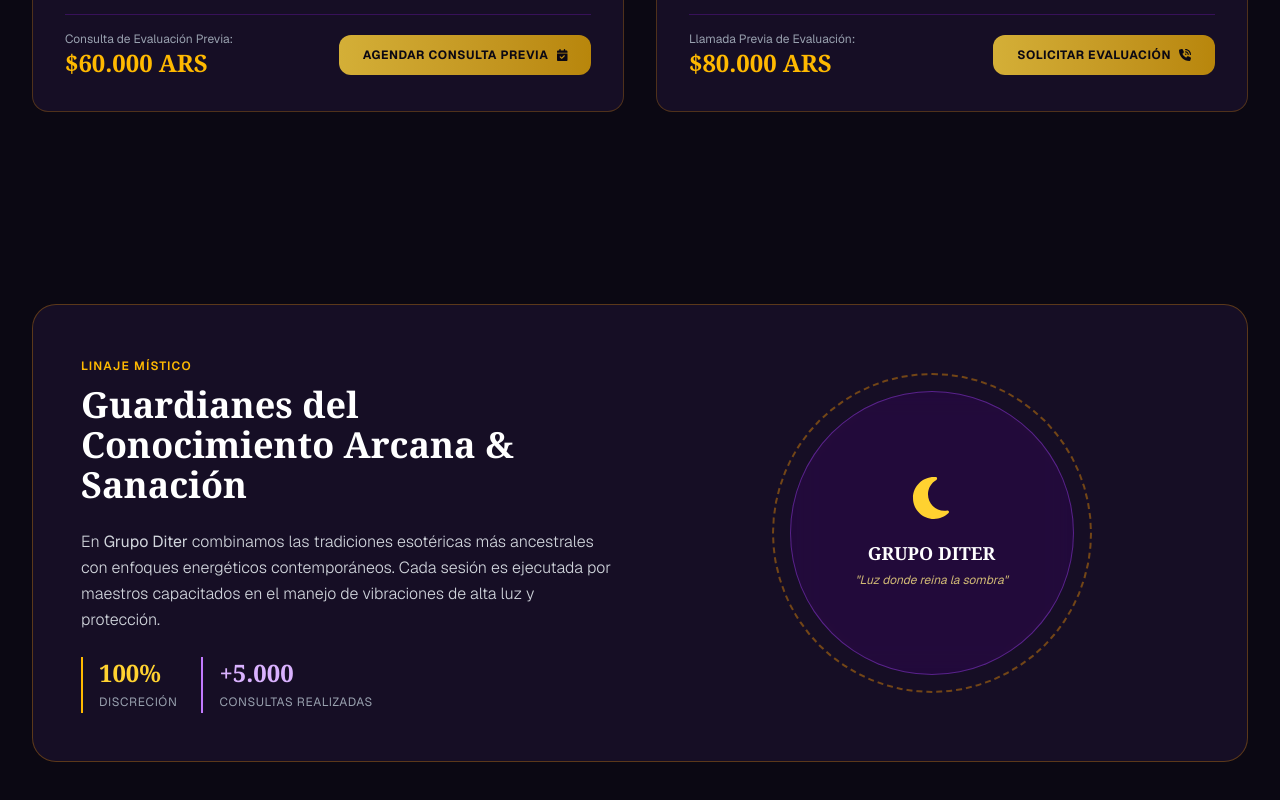
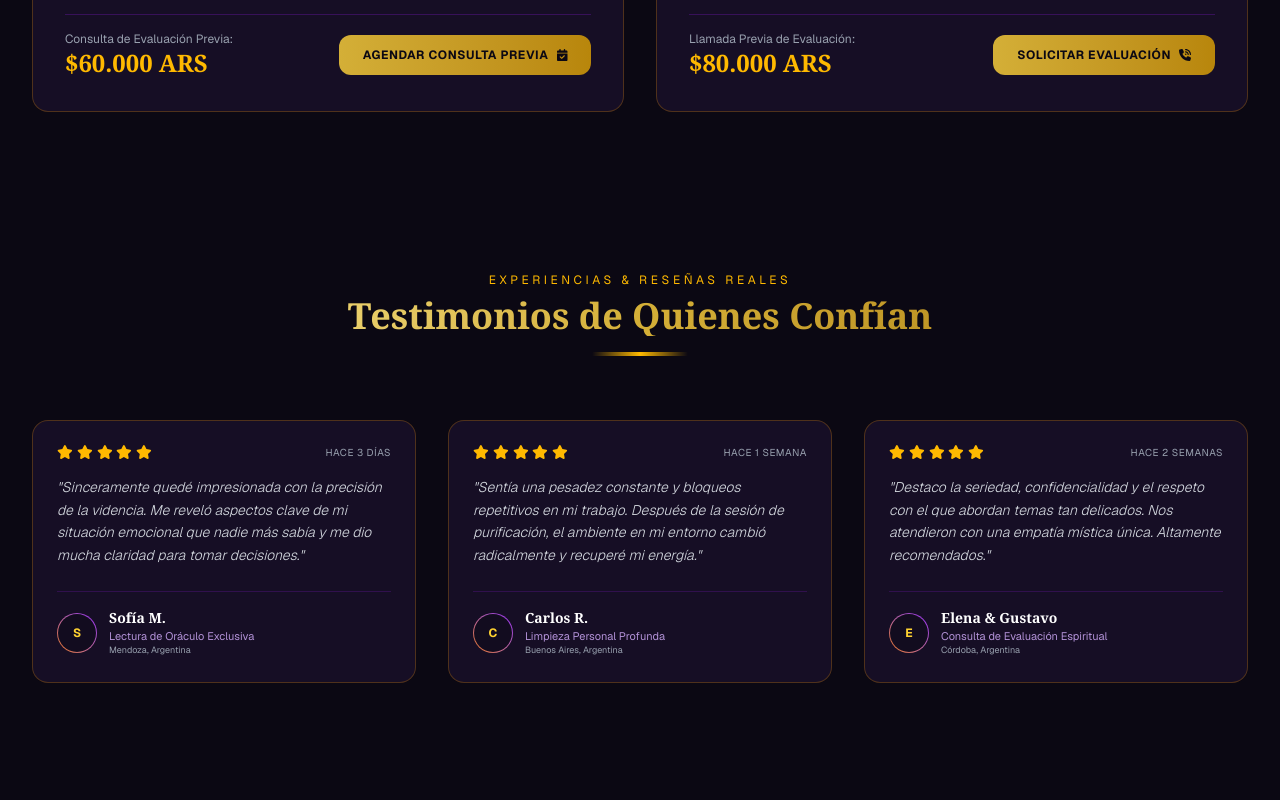
Before and after one commit to diferentedeterminado-a11y/web-diter, a Next.js app: page / in a window 1280 px wide. Shown: the part 1932-2732 px from the top of the page. Built offline with nearby package versions, Linux system fonts and the light colour scheme.

Commit message:
feat: integrar componente modular de testimonios

```diff
--- a/app/page.tsx
+++ b/app/page.tsx
@@ -1,5 +1,5 @@
 'use client';
-
+import Testimonials from '@/components/Testimoniales';
 import React, { useState, useEffect, useRef } from 'react';
 import Script from 'next/script';
 
@@ -573,6 +573,8 @@ export default function Home() {
             </div>
           </section>
 
+{/* SECCIÓN TESTIMONIOS */}
+<Testimonials />
           {/* ABOUT US SECTION */}
           <section id="nosotros" className="py-16 md:py-20 px-4 sm:px-6 lg:px-8 max-w-7xl mx-auto w-full my-4 md:my-8">
             <div className="bg-[#1A112B]/80 backdrop-blur-sm rounded-3xl p-6 sm:p-12 border border-amber-500/30 relative overflow-hidden">
--- /dev/null
+++ b/components/Testimoniales.tsx
@@ -0,0 +1,84 @@
+'use client';
+
+import React from 'react';
+
+export default function Testimonials() {
+  const testimonials = [
+    {
+      name: 'Sofía M.',
+      location: 'Mendoza, Argentina',
+      service: 'Lectura de Oráculo Exclusiva',
+      comment:
+        'Sinceramente quedé impresionada con la precisión de la videncia. Me reveló aspectos clave de mi situación emocional que nadie más sabía y me dio mucha claridad para tomar decisiones.',
+      rating: 5,
+      date: 'Hace 3 días',
+    },
+    {
+      name: 'Carlos R.',
+      location: 'Buenos Aires, Argentina',
+      service: 'Limpieza Personal Profunda',
+      comment:
+        'Sentía una pesadez constante y bloqueos repetitivos en mi trabajo. Después de la sesión de purificación, el ambiente en mi entorno cambió radicalmente y recuperé mi energía.',
+      rating: 5,
+      date: 'Hace 1 semana',
+    },
+    {
+      name: 'Elena & Gustavo',
+      location: 'Córdoba, Argentina',
+      service: 'Consulta de Evaluación Espiritual',
+      comment:
+        'Destaco la seriedad, confidencialidad y el respeto con el que abordan temas tan delicados. Nos atendieron con una empatía mística única. Altamente recomendados.',
+      rating: 5,
+      date: 'Hace 2 semanas',
+    },
+  ];
+
+  return (
+    <section id="testimonios" className="py-16 md:py-20 px-4 sm:px-6 lg:px-8 max-w-7xl mx-auto w-full">
+      <div className="text-center mb-12 md:mb-16">
+        <h2 className="text-xs uppercase tracking-[0.3em] text-amber-400 mb-2">Experiencias & Reseñas Reales</h2>
+        <h3 className="font-serif text-3xl sm:text-4xl font-extrabold text-transparent bg-clip-text bg-gradient-to-r from-[#FFF099] via-[#D4AF37] to-[#AA7C11]">
+          Testimonios de Quienes Confían
+        </h3>
+        <div className="w-24 h-1 bg-gradient-to-r from-transparent via-amber-400 to-transparent mx-auto mt-4"></div>
+      </div>
+
+      <div className="grid grid-cols-1 md:grid-cols-3 gap-8">
+        {testimonials.map((item, index) => (
+          <div
+            key={index}
+            className="bg-[#1A112B]/80 backdrop-blur-sm border border-amber-500/25 rounded-2xl p-6 flex flex-col justify-between relative"
+          >
+            <div>
+              <div className="flex items-center justify-between mb-4">
+                <div className="flex gap-1 text-amber-400 text-sm">
+                  {[...Array(item.rating)].map((_, i) => (
+                    <i key={i} className="fa-solid fa-star"></i>
+                  ))}
+                </div>
+                <span className="text-[10px] text-gray-400 uppercase tracking-wider">{item.date}</span>
+              </div>
+
+              <p className="text-sm text-gray-300 italic mb-6 leading-relaxed font-light">
+                "{item.comment}"
+              </p>
+            </div>
+
+            <div className="pt-4 border-t border-purple-900/40 flex items-center gap-3">
+              <div className="w-10 h-10 rounded-full bg-gradient-to-tr from-amber-600 to-purple-600 p-[1px] flex items-center justify-center shrink-0">
+                <div className="w-full h-full bg-[#120C1F] rounded-full flex items-center justify-center font-bold text-amber-300 text-xs">
+                  {item.name.charAt(0)}
+                </div>
+              </div>
+              <div>
+                <h4 className="font-serif font-bold text-white text-sm">{item.name}</h4>
+                <p className="text-[11px] text-purple-300/80">{item.service}</p>
+                <span className="text-[9px] text-gray-400 block">{item.location}</span>
+              </div>
+            </div>
+          </div>
+        ))}
+      </div>
+    </section>
+  );
+}
```
